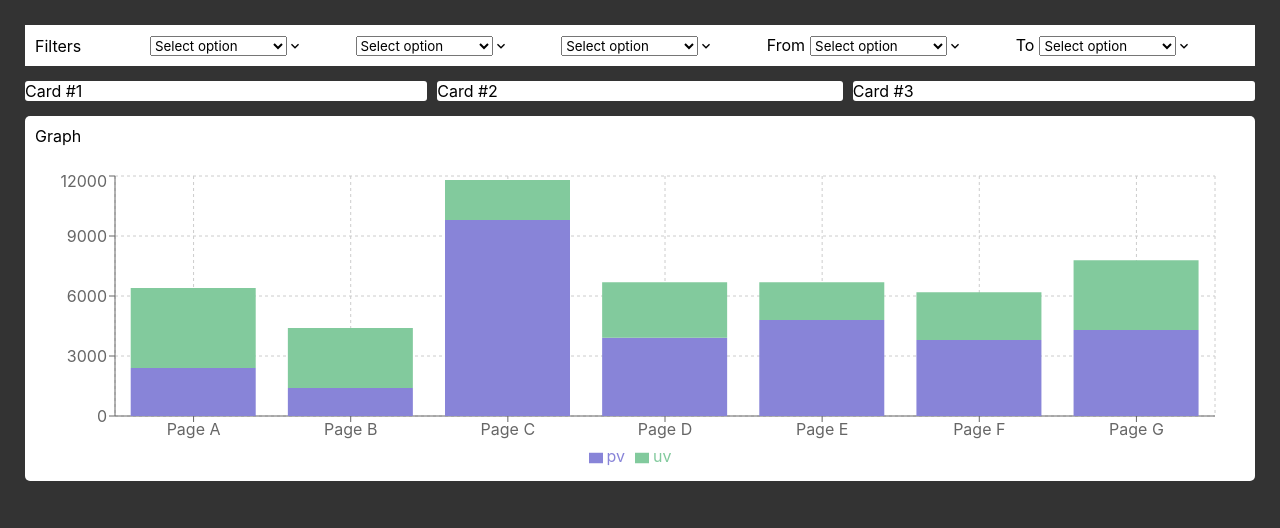
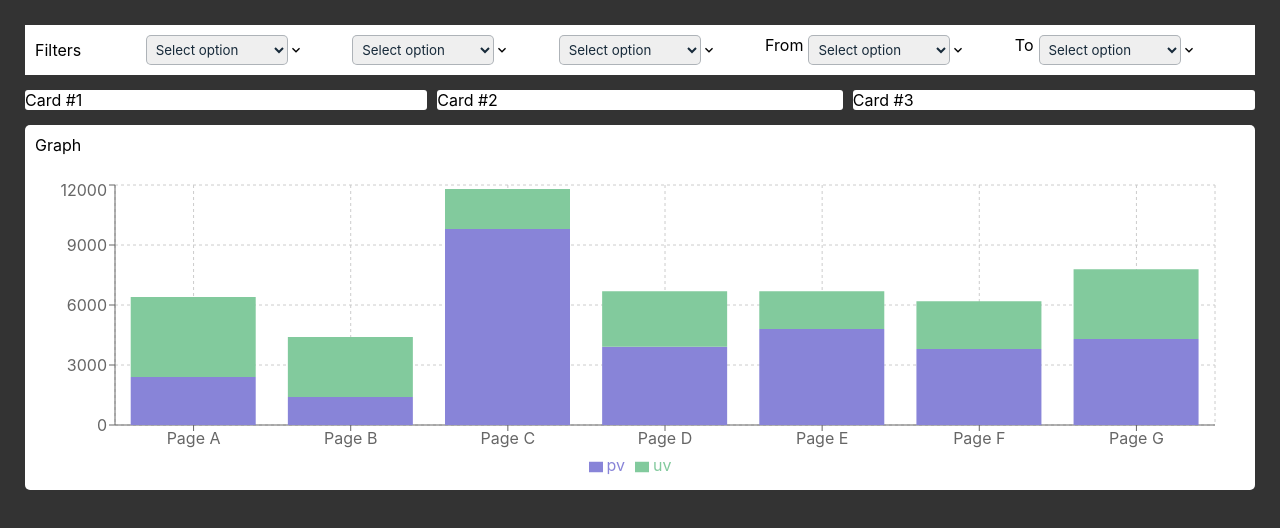
Before and after one commit to shasprad/tech-challenge-fe, a React (Create React App) app: page / in a window 1280 px wide. Shown: the top 528 px of the page. Built offline with nearby package versions, Linux system fonts and the light colour scheme.

Commit message:
Updated styles for chakra select

```diff
--- a/src/index.css
+++ b/src/index.css
@@ -17,3 +17,14 @@ body {
   -webkit-font-smoothing: antialiased;
   -moz-osx-font-smoothing: grayscale;
 }
+
+.chakra-select {
+  padding:5px;
+  border-radius: 5px;
+  border-color:rgba(23, 42, 58,0.3);
+  color:rgb(23, 42, 58)
+}
+
+.chakra-select:focus {
+  outline:#172A3A
+}
```
